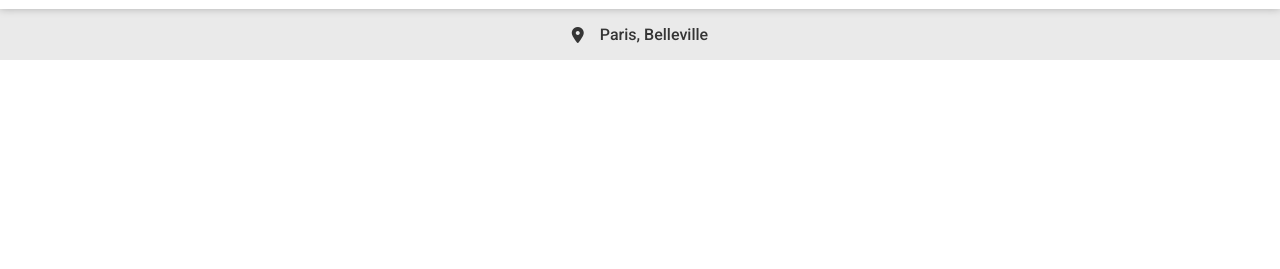
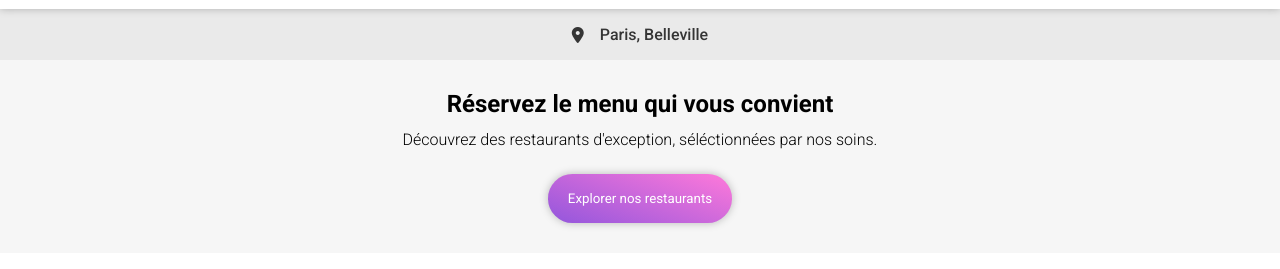
Before and after one commit to TheWizardJr/OpenClassrooms_Projet.3, a plain HTML site: page index.html in a window 1280 px wide. Shown: the part 55-324 px from the top of the page. Drawn offline with Linux system fonts and the light colour scheme; a web font is replaced by a local one.

Commit message:
add explain

```diff
--- a/css/main.scss
+++ b/css/main.scss
@@ -1,3 +1,4 @@
 @import "./scss/base/base";
 @import "./scss/base/typography";
-@import "./scss/layout/header"
+@import "./scss/layout/header";
+@import "./scss/layout/explain";
--- /dev/null
+++ b/css/scss/layout/_explain.scss
@@ -0,0 +1,37 @@
+.explain{
+    background-color: #F6F6F6;
+    display: flex;
+    flex-direction: column;
+    align-items: center;
+    padding: 30px 25px;
+}
+
+.explain h2{
+    text-align: center;
+    margin: 0;
+}
+
+.explain p{
+    text-align: center;
+    font-weight: 300;
+    margin-bottom: 25px;
+    margin-top: 12px;
+}
+
+.explain button{
+    text-align: center;
+    background-image: linear-gradient(20deg, #9356DC, #FF79DA);
+    border-radius: 26px;
+    border: none;
+    color: #fff;
+    line-height: 49px;
+    padding : 0 20px;
+    font-weight: 400;
+    box-shadow: 0 0 0.5rem rgba(0, 0, 0, 0.25);
+    cursor: pointer;
+    &:hover{
+        box-shadow: 0 0 0.5rem rgba(0, 0, 0, 0.5);
+        transition-duration: 0.3s;
+        background-image: linear-gradient(20deg, #ff79DA, #9356DC);
+    }
+}
--- a/index.html
+++ b/index.html
@@ -19,5 +19,13 @@
             <p>Paris, Belleville</p>
         </div>
     </header>
+
+    <main>
+        <section class="explain">
+            <h2>Réservez le menu qui vous convient</h2>
+            <p>Découvrez des restaurants d'exception, séléctionnées par nos soins.</p>
+            <a href="Restaurants"><button>Explorer nos restaurants</button></a>
+        </section>
+    </main>
 </body>
 </html>
```
Also changed, not shown: css/style.css, 1 other file.
